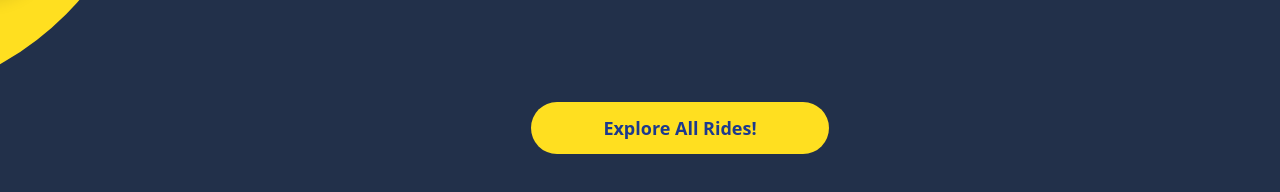
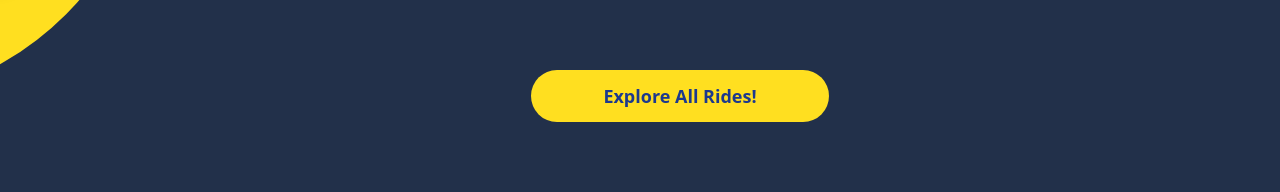
Before and after one commit to Tushar-Manyal/wonderla-wesite, a React (Vite) app: page / in a window 1280 px wide. Shown: the part 702-894 px from the top of the page. Built offline with nearby package versions, Linux system fonts and the light colour scheme.

Commit message:
new commit

```diff
--- a/src/App.jsx
+++ b/src/App.jsx
@@ -6,7 +6,6 @@ const App = () => {
   return (
     <div className='bg-[#22304A] h-full overflow-hidden'>
       <WonderlaPage/>
-      {/* <RideStats/> */}
     </div>
   )
 }
--- a/src/components/RidesSection.jsx
+++ b/src/components/RidesSection.jsx
@@ -115,7 +115,7 @@ const RidesSection = () => {
           {/* Explore All Rides button */}
           <div className=" ml-10 mb-20 flex justify-center mt-12 ">
           <motion.button
-              className="bg-yellow-300 text-blue-900 py-3 px-18 rounded-full text-lg font-bold hover:bg-yellow-300 transition-colors relative bottom-77 left-5 "
+              className="bg-yellow-300 text-blue-900 py-3 px-18 rounded-full text-lg font-bold hover:bg-yellow-300 transition-colors relative bottom-85 left-5 "
               initial={{ opacity: 0 }}
               animate={{ opacity: 1 }}
               transition={{ duration: 0.5 }}
--- a/src/components/RidesStats.jsx
+++ b/src/components/RidesStats.jsx
@@ -156,7 +156,7 @@ const RideStats = () => {
       </div>
 
       {/* Kids Ride */}
-      <div className="absolute top-[290px] left-[-150px] flex flex-col items-center">
+      <div className="absolute top-[280px] left-[-150px] flex flex-col items-center">
         <div className="bg-white h-36 w-36 rounded-full border-8 border-yellow-300 flex items-center hover:scale-105 justify-center shadow-lg">
           <Umbrella className="h-16 w-16 text-blue-800" />
         </div>
```
